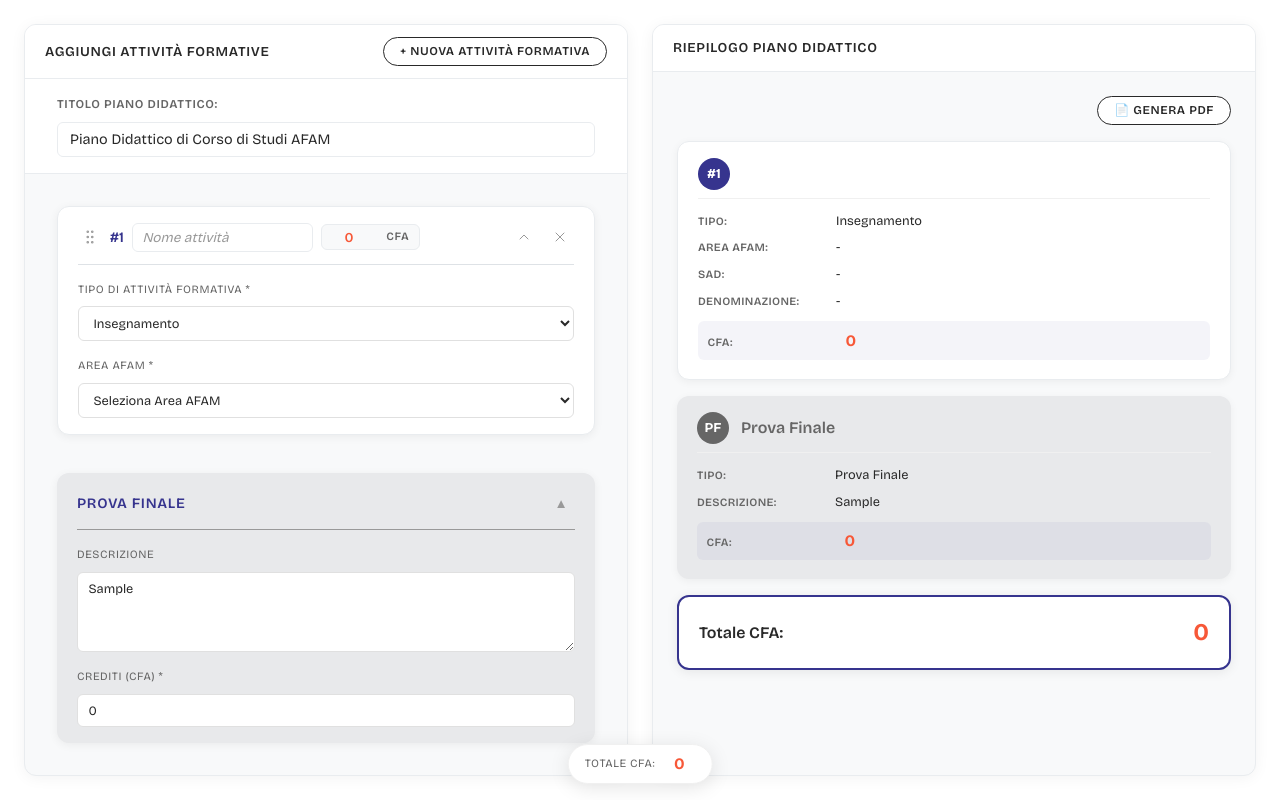
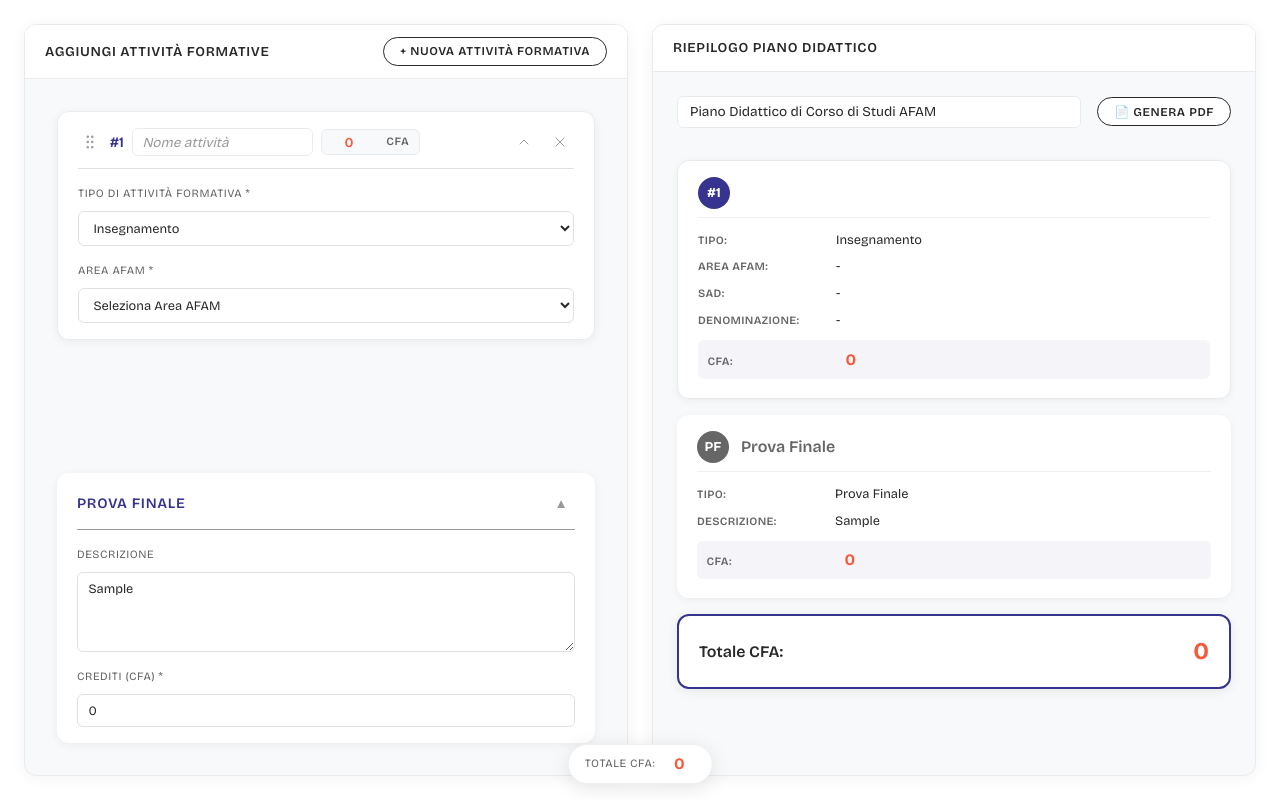
Before and after one commit to madamepolare/conscfv-compilatore, a React (Vite) app: page / in a window 1280 px wide. Both pictures are taken after typing "Sample" into the empty fields and a click on the button "+ NUOVA ATTIVITÀ FORMATIVA". Built offline with nearby package versions, Linux system fonts and the light colour scheme.

Commit message:
Fix: spostato titolo PDF a destra + sfondo bianco per prova finale

```diff
--- a/src/App.jsx
+++ b/src/App.jsx
@@ -113,19 +113,6 @@ function App() {
             </button>
           </div>
 
-          {/* Campo Titolo Piano Didattico */}
-          <div className="titolo-piano-container">
-            <label htmlFor="titolo-piano">Titolo Piano Didattico:</label>
-            <input
-              id="titolo-piano"
-              type="text"
-              value={titoloPDF}
-              onChange={(e) => setTitoloPDF(e.target.value)}
-              className="titolo-piano-input"
-              placeholder="Inserisci titolo del piano didattico"
-            />
-          </div>
-
           <DndContext
             sensors={sensors}
             collisionDetection={closestCenter}
@@ -198,6 +185,7 @@ function App() {
             insegnamenti={insegnamenti}
             provaFinale={provaFinale}
             titoloPDF={titoloPDF}
+            setTitoloPDF={setTitoloPDF}
             totalCFA={totalCFA}
           />
         </div>
--- a/src/components/CompiledView.jsx
+++ b/src/components/CompiledView.jsx
@@ -3,7 +3,7 @@ import { gsap } from 'gsap'
 import jsPDF from 'jspdf'
 import 'jspdf-autotable'
 
-export default function CompiledView({ insegnamenti, provaFinale, titoloPDF, totalCFA }) {
+export default function CompiledView({ insegnamenti, provaFinale, titoloPDF, setTitoloPDF, totalCFA }) {
   const viewRef = useRef(null)
 
   useEffect(() => {
@@ -97,6 +97,15 @@ export default function CompiledView({ insegnamenti, provaFinale, titoloPDF, tot
   return (
     <div ref={viewRef} className="compiled-view">
       <div className="compiled-header">
+        <div className="titolo-pdf-container">
+          <input
+            type="text"
+            value={titoloPDF}
+            onChange={(e) => setTitoloPDF(e.target.value)}
+            className="titolo-pdf-input"
+            placeholder="Titolo Piano Didattico"
+          />
+        </div>
         <button className="btn-pdf" onClick={generatePDF}>
           📄 Genera PDF
         </button>
--- a/src/styles/App.css
+++ b/src/styles/App.css
@@ -163,7 +163,7 @@
 }
 
 .prova-finale-card {
-  background: #e8e9eb;
+  background: white;
   border-radius: 12px;
   padding: 1rem 1.25rem;
   box-shadow: 0 2px 10px rgba(0, 0, 0, 0.06);
@@ -588,7 +588,36 @@ textarea.form-control {
 
 .compiled-header {
   display: flex;
-  justify-content: flex-end;
+  justify-content: space-between;
+  align-items: center;
+  gap: 1rem;
+  margin-bottom: 1rem;
+}
+
+.titolo-pdf-container {
+  flex: 1;
+}
+
+.titolo-pdf-input {
+  width: 100%;
+  padding: 0.4rem 0.75rem;
+  border: 1px solid #e9ecef;
+  border-radius: 6px;
+  font-size: 0.85rem;
+  color: #292929;
+  font-family: 'Bricolage Grotesque', sans-serif;
+  transition: all 0.2s ease;
+}
+
+.titolo-pdf-input:focus {
+  outline: none;
+  border-color: #36348E;
+  box-shadow: 0 0 0 3px rgba(54, 52, 142, 0.1);
+}
+
+.titolo-pdf-input::placeholder {
+  color: #999;
+  font-style: italic;
 }
 
 .compiled-list {
@@ -616,7 +645,7 @@ textarea.form-control {
 }
 
 .compiled-item.prova-finale-item {
-  background: #e8e9eb;
+  background: white;
   border: none;
 }
 
```
